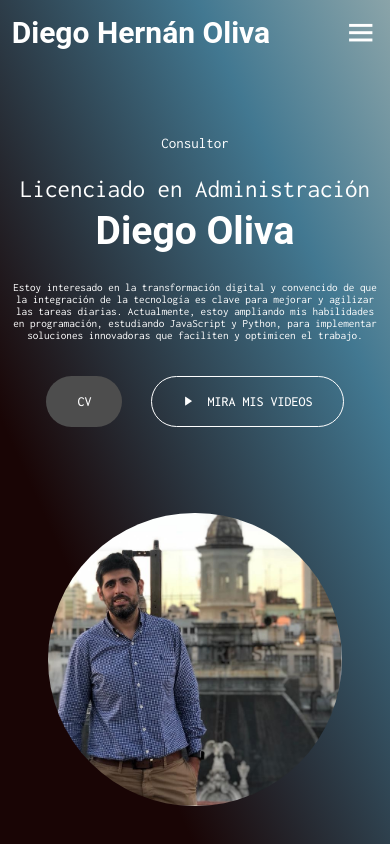
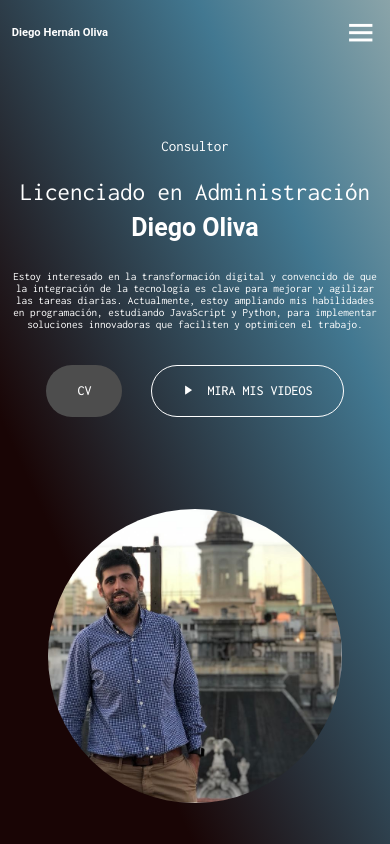
Before and after one commit to dholiva/Diego-Oliva, a plain HTML site: page index.html in a window 390 px wide. Drawn offline with nearby package versions, Linux system fonts and the light colour scheme.

Commit message:
actualización 17-02

```diff
--- a/style.css
+++ b/style.css
@@ -206,6 +206,7 @@ section{
 
 
     @media (max-width:992px) {
+
         section{
             padding: 0 3%;
             transition: .2s;
@@ -235,6 +236,9 @@ section{
     }
 
     @media (max-width: 768px) {
+        .logo{
+            font-size: 70%;
+        }
 
         .menu-icon-action{
             display: block;
@@ -276,6 +280,9 @@ section{
 
 
         }
+        .hero-text h1{
+            font-size: 25px;
+        }
         .hero-img img{
             margin: 0;
 
```
